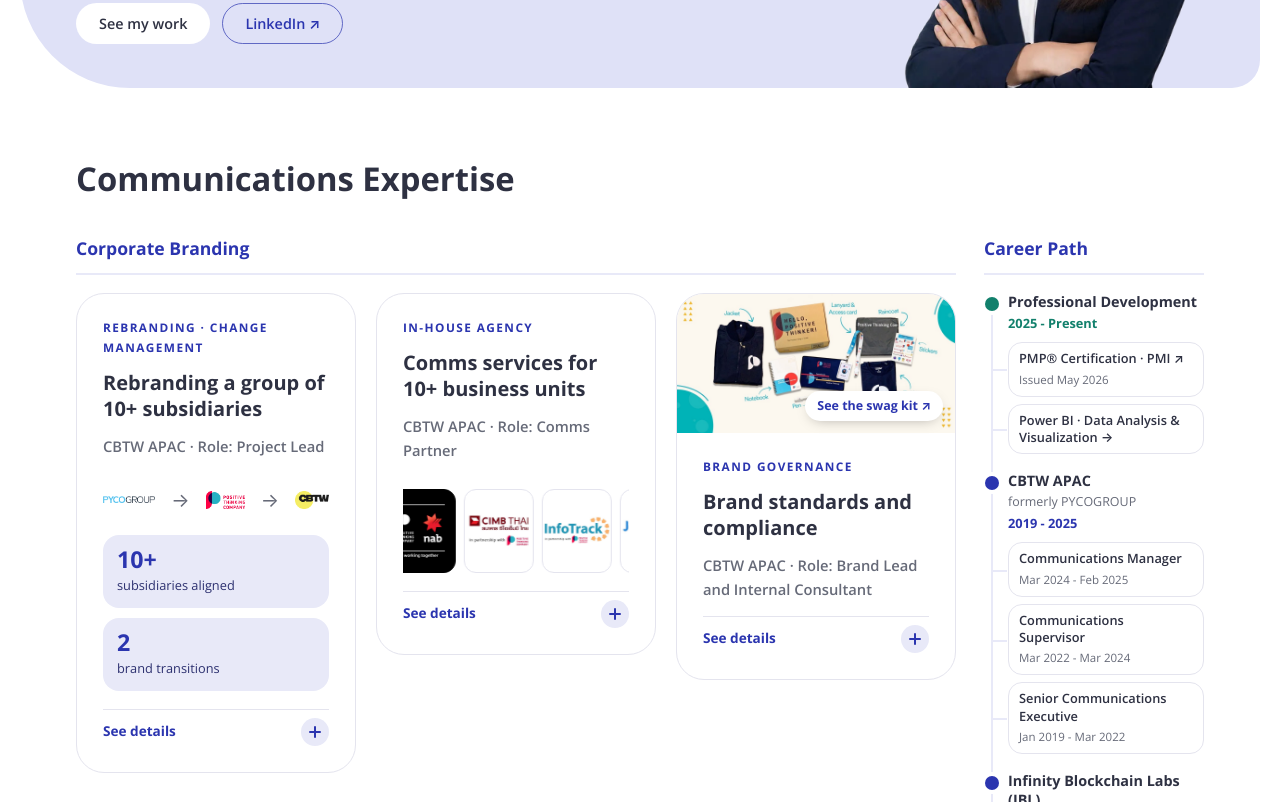
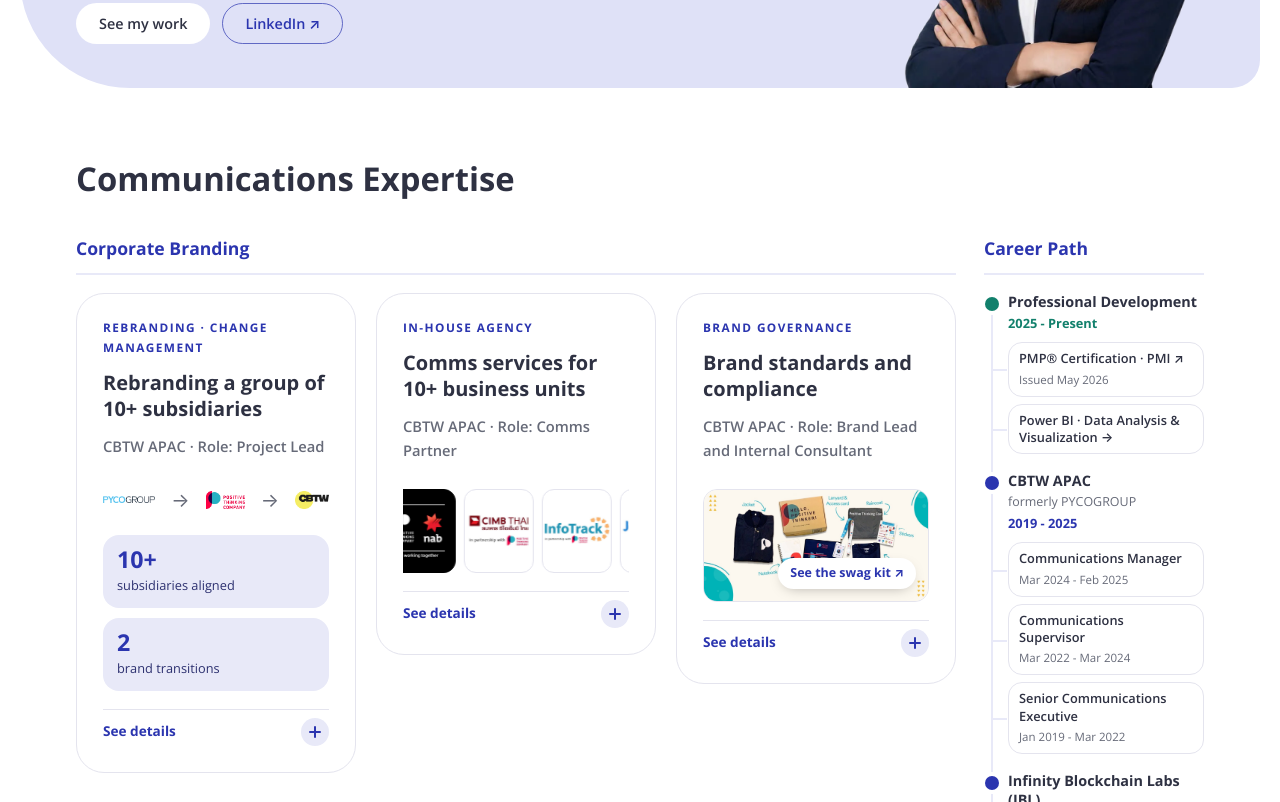
Before and after one commit to vanphanngocthanh/vanphanngocthanh.github.io, a plain HTML site: page index.html in a window 1280 px wide. Shown: the part 406-1208 px from the top of the page. Drawn offline with nearby package versions, Linux system fonts and the light colour scheme.

Commit message:
Brand standards: swag photo under role line
Co-Authored-By: Claude Opus 5.5 <noreply@anthropic.com>
Claude-Session: https://claude.ai/code/session_015mVUwihvGSj9tv94LM8rcc

```diff
--- a/index.html
+++ b/index.html
@@ -76,6 +76,8 @@ section.block>.wrap{padding-block:64px}
 section.minor>.wrap{padding-block:48px}
 .sec-head{display:flex;align-items:end;justify-content:space-between;gap:16px;flex-wrap:wrap;margin-bottom:28px}
 .stats-top{margin:14px 0 4px}
+.body-img{display:block;position:relative;margin:14px 0 4px;border-radius:14px;overflow:hidden;aspect-ratio:2/1;border:1px solid var(--line, #e6e7f2)}
+.body-img img{width:100%;height:100%;object-fit:cover;display:block}
 .bu-logos{overflow:hidden;margin:14px 0 4px}
 .bu-track{display:flex;gap:8px}
 .bu-track.moving{transition:transform .6s ease}
@@ -357,7 +359,7 @@ const SITE = {
           "Standardized and audited corporate identity assets across online and offline channels.",
           "Set guidelines for producing and deploying corporate collateral, POSM, office branding, merchandise, and swag kit.",
           "Advised other departments on branding compliance and corporate communication frameworks."
-        ], image: "img/swag-kit-2.jpg", imgRatio: "2 / 1", link: "https://lnkd.in/p/gCeAYcXC", linkLabel: "See the swag kit" }
+        ], image: "", bodyImg: { src: "img/swag-kit-2.jpg", alt: "Positive Thinking Company swag kit", link: "https://lnkd.in/p/gCeAYcXC", label: "See the swag kit" } }
     ] },
     { title: "Internal & Employee Comms · Employer Branding", cases: [
       { tag: "Employee engagement", title: "Company-wide events and initiatives", statsTop: true, org: "CBTW APAC", briefLinks: { "company trips": "https://lnkd.in/p/gkCduedQ", "New Year": "https://www.facebook.com/cbtwapac/posts/pfbid0itae1aP5SafaG5193hS6y8T3uznCMucrXjYL7Z3FsnRhh4yZw33zoZwh9c1qZeeAl", "Christmas": "https://www.facebook.com/cbtwapac/posts/pfbid0gzVki3y9obqAFjyGACS6tJYstenr6kt5WPEYcPvdXmRVKDUeoFqs5xwYtH26fsTSl", "Women's Day": "https://lnkd.in/p/gaht-KKf", "Children's Day": "https://lnkd.in/p/gz_dkrHy", "Mid-Autumn Festival": "https://lnkd.in/p/gPnr5Wn5" }, role: "Project Lead",
@@ -536,6 +538,7 @@ function caseCard(c) {
       <p class="case-role">${e(c.org)} · Role: ${e(c.role)}</p>
       ${c.logos && c.logos.length ? `<div class="logo-strip" aria-label="Brand journey">${c.logos.map((l, k) => `${k ? `<span class="logo-arrow" aria-hidden="true">→</span>` : ""}<img src="${e(l.src)}" alt="${e(l.name)} logo" class="${l.wide ? "wide" : ""}">`).join("")}</div>` : ""}
       ${c.buLogos && c.buLogos.length ? `<div class="bu-logos" aria-label="Business units"><div class="bu-track">${c.buLogos.map(l => `<span${l.bg ? ` style="background:${e(l.bg)};border-color:${e(l.bg)}"` : ""}><img src="${e(l.src)}" alt="${e(l.name)} logo"></span>`).join("")}</div></div>` : ""}
+      ${c.bodyImg ? `<a class="body-img" href="${e(c.bodyImg.link)}" target="_blank" rel="noopener"><img src="${e(c.bodyImg.src)}" alt="${e(c.bodyImg.alt)}"><span class="img-link">${e(c.bodyImg.label)} ↗</span></a>` : ""}
       ${c.statsTop && c.stats && c.stats.length ? `<div class="stats stats-top">${c.stats.map(s => `<div><b>${e(s[0])}</b><span>${e(s[1])}</span></div>`).join("")}</div>` : ""}
       ${c.expanded ? `<div class="more-body open-body">` : `<details class="case-more"><summary><span class="more-label">See details</span><span class="plus" aria-hidden="true"></span></summary><div class="more-body">`}
       ${!c.statsTop && c.stats && c.stats.length ? `<div class="stats">${c.stats.map(s => `<div><b>${e(s[0])}</b><span>${e(s[1])}</span></div>`).join("")}</div>` : ""}
```
